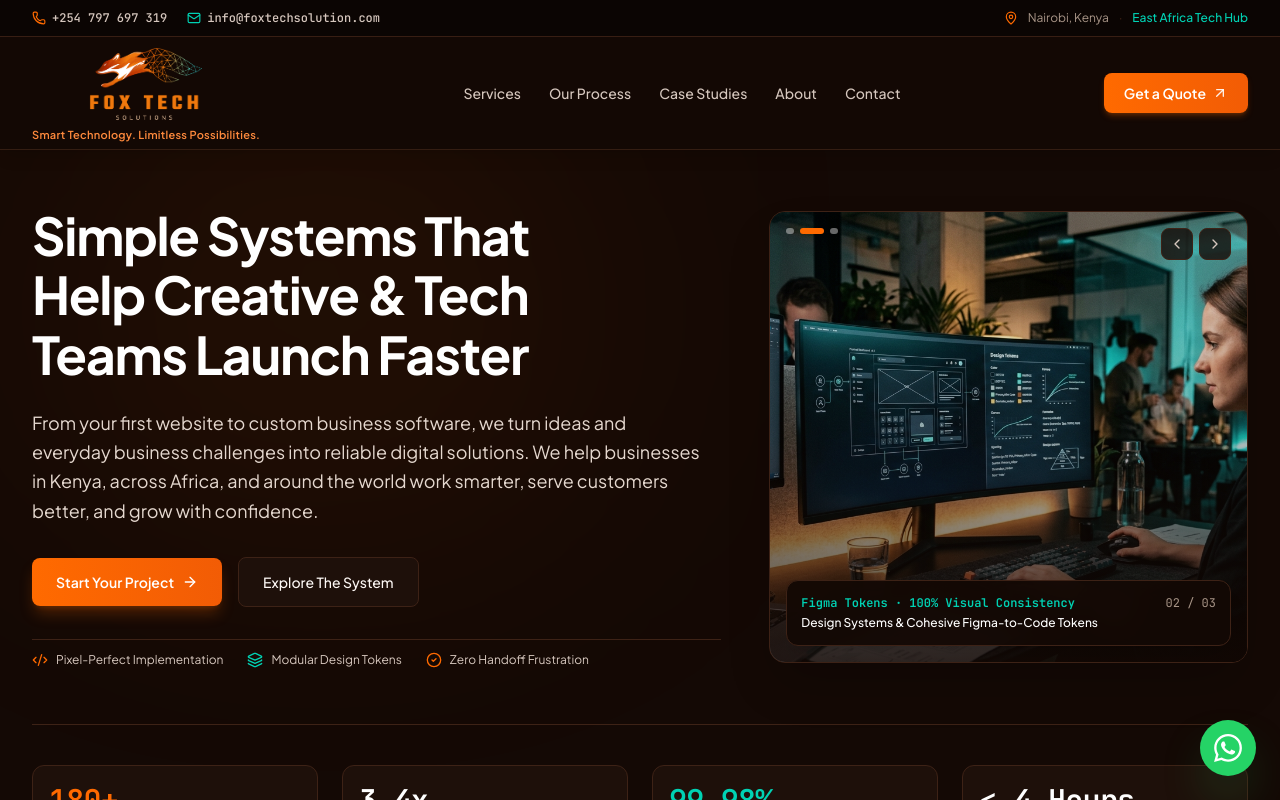
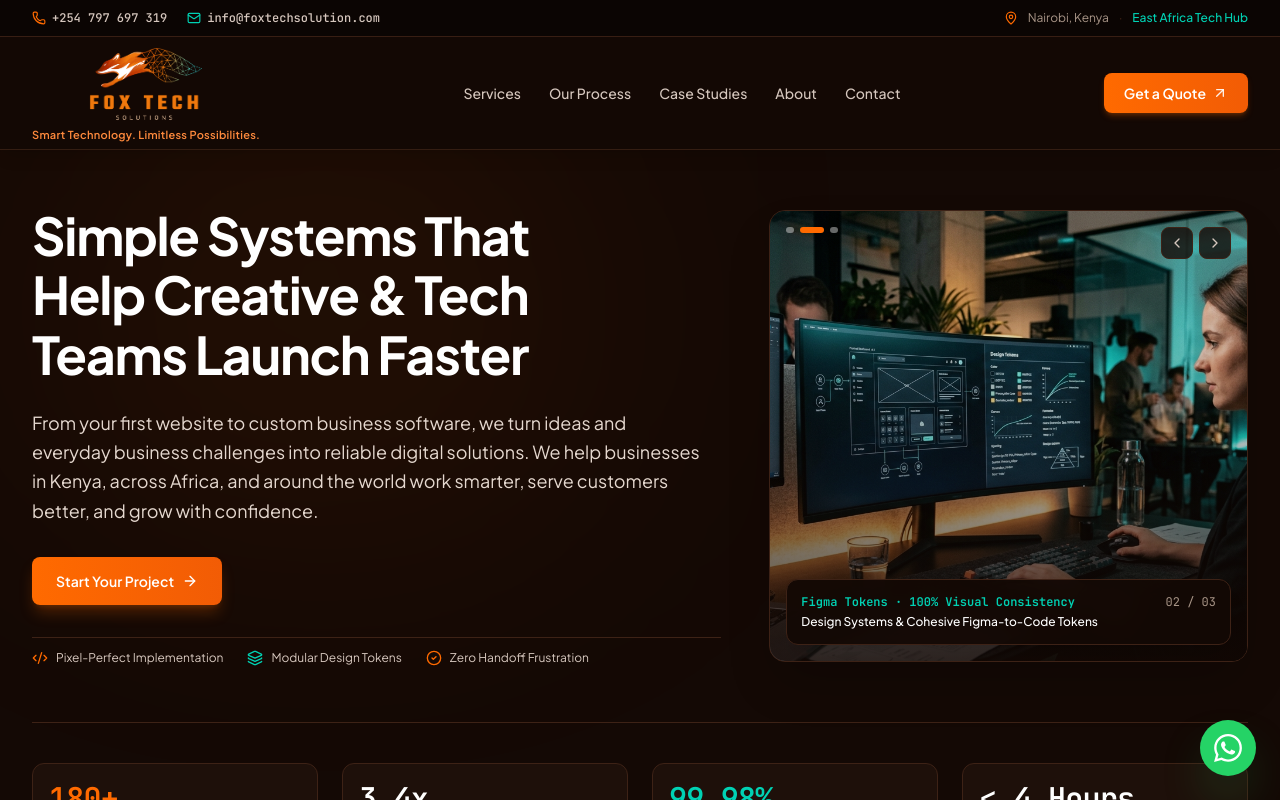
Before and after one commit to johnorengo/Fox-Tech-Portfolio, a React (Vite) app: page / in a window 1280 px wide. Shown: the top 800 px of the page. Built offline with nearby package versions, Linux system fonts and the light colour scheme.

Commit message:
Remove redundant hero system button

```diff
--- a/src/App.tsx
+++ b/src/App.tsx
@@ -20,13 +20,6 @@ export default function App() {
     }
   };
 
-  const scrollToSystem = () => {
-    const sysElement = document.getElementById('system');
-    if (sysElement) {
-      sysElement.scrollIntoView({ behavior: 'smooth' });
-    }
-  };
-
   const handleSelectService = () => {
     scrollToContact();
   };
@@ -39,10 +32,7 @@ export default function App() {
       {/* Main Page Flow */}
       <main>
         {/* 1. Hero Section with foxtechsolution.com authentic tagline */}
-        <Hero
-          onBookScoping={scrollToContact}
-          onExploreSolutions={scrollToSystem}
-        />
+        <Hero onBookScoping={scrollToContact} />
 
         {/* 2. Core Services (Branding & UI/UX, Web Dev, Growth Marketing, Support) */}
         <Services onSelectService={handleSelectService} />
--- a/src/components/Hero.tsx
+++ b/src/components/Hero.tsx
@@ -15,10 +15,9 @@ import slideImgInfra from '../assets/images/hero_tech_infrastructure_17916938432
 
 interface HeroProps {
   onBookScoping: () => void;
-  onExploreSolutions: () => void;
 }
 
-export const Hero: React.FC<HeroProps> = ({ onBookScoping, onExploreSolutions }) => {
+export const Hero: React.FC<HeroProps> = ({ onBookScoping }) => {
   const [currentImageIndex, setCurrentImageIndex] = useState(0);
   const [isPaused, setIsPaused] = useState(false);
 
@@ -92,7 +91,7 @@ export const Hero: React.FC<HeroProps> = ({ onBookScoping, onExploreSolutions })
               From your first website to custom business software, we turn ideas and everyday business challenges into reliable digital solutions. We help businesses in Kenya, across Africa, and around the world work smarter, serve customers better, and grow with confidence.
             </p>
 
-            {/* CTAs (ONLY Start Your Project & Explore The System - NO WhatsApp button here) */}
+            {/* Primary call to action */}
             <div className="flex flex-col sm:flex-row items-stretch sm:items-center gap-4 mb-8">
               <button
                 onClick={onBookScoping}
@@ -100,13 +99,6 @@ export const Hero: React.FC<HeroProps> = ({ onBookScoping, onExploreSolutions })
               >
                 <span>Start Your Project</span>
                 <ArrowRight className="w-4 h-4 text-white" />
-              </button>
-
-              <button
-                onClick={onExploreSolutions}
-                className="inline-flex items-center justify-center gap-2 px-6 py-3.5 text-sm font-medium text-[#fdf8f5] hover:text-white bg-[#1e100a] hover:bg-[#28150d] border border-[#3d2216] transition-all rounded-lg whitespace-nowrap focus-visible:outline-none focus-visible:ring-2 focus-visible:ring-[#ff6a00]"
-              >
-                <span>Explore The System</span>
               </button>
             </div>
 
```
